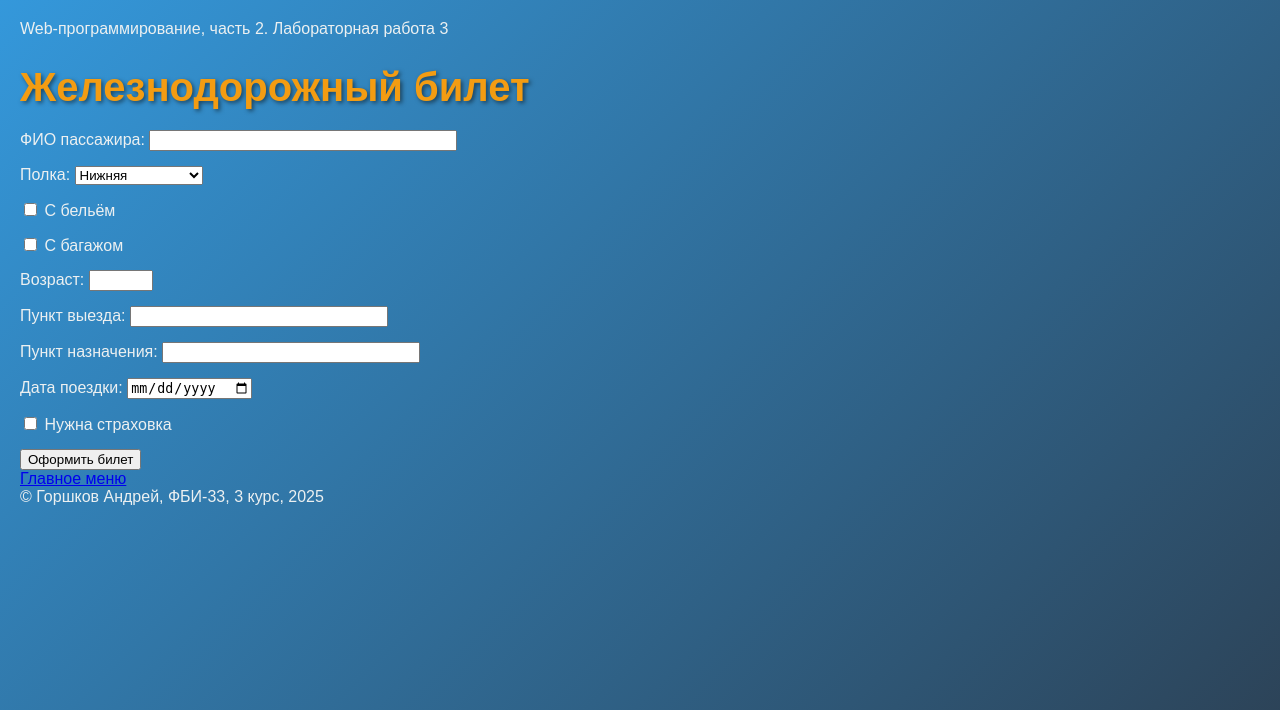
After one commit to ANDREY-GOR-69/web-back-labs, a Flask app: page /lab3/ticket in a window 1280 px wide. The commit adds this page. Shown: the top 710 px of the page. Run offline with Flask 3, Linux system fonts and the light colour scheme.

Commit message:
Железнодорожный билет

```diff
--- a/lab3.py
+++ b/lab3.py
@@ -77,3 +77,78 @@ def settings():
                          color=color,
                          bg_color=bg_color,
                          font_size=font_size)
+@lab3.route('/lab3/ticket')
+def ticket():
+    errors = {}
+
+    fio = request.args.get('fio')
+    shelf = request.args.get('shelf')
+    linen = request.args.get('linen') == 'on'
+    luggage = request.args.get('luggage') == 'on'
+    age_str = request.args.get('age')
+    departure = request.args.get('departure')
+    destination = request.args.get('destination')
+    travel_date = request.args.get('travel_date')
+    insurance = request.args.get('insurance') == 'on'
+
+    form_submitted = any([fio, shelf, age_str, departure, destination, travel_date])
+
+    if form_submitted:
+        if not fio:
+            errors['fio'] = 'Заполните ФИО пассажира'
+        if not shelf:
+            errors['shelf'] = 'Выберите полку'
+        if not age_str:
+            errors['age'] = 'Заполните возраст'
+        elif not age_str.isdigit() or not (1 <= int(age_str) <= 120):
+            errors['age'] = 'Возраст должен быть от 1 до 120 лет'
+        if not departure:
+            errors['departure'] = 'Заполните пункт выезда'
+        if not destination:
+            errors['destination'] = 'Заполните пункт назначения'
+        if not travel_date:
+            errors['travel_date'] = 'Выберите дату поездки'
+
+        if errors:
+            return render_template('lab3/ticket.html',
+                                 errors=errors,
+                                 fio=fio,
+                                 shelf=shelf,
+                                 linen=linen,
+                                 luggage=luggage,
+                                 age=age_str,
+                                 departure=departure,
+                                 destination=destination,
+                                 travel_date=travel_date,
+                                 insurance=insurance,
+                                 show_result=False)
+
+        age = int(age_str)
+        if age < 18:
+            price = 700
+        else:
+            price = 1000
+
+        if shelf in ['lower', 'side_lower']:
+            price += 100
+        if linen:
+            price += 75
+        if luggage:
+            price += 250
+        if insurance:
+            price += 150
+
+        return render_template('lab3/ticket.html',
+                             fio=fio,
+                             shelf=shelf,
+                             linen=linen,
+                             luggage=luggage,
+                             age=age,
+                             departure=departure,
+                             destination=destination,
+                             travel_date=travel_date,
+                             insurance=insurance,
+                             price=price,
+                             show_result=True)
+
+    return render_template('lab3/ticket.html', show_result=False)
--- /dev/null
+++ b/templates/lab3/ticket.html
@@ -0,0 +1,134 @@
+{% extends "base.html" %}
+
+{% block lab %}Лабораторная работа 3{% endblock %}
+
+{% block main %}
+    <h1>Железнодорожный билет</h1>
+
+    {% if show_result %}
+        <div style="border: 2px solid #333; padding: 20px; max-width: 600px; background: #f9f9f9;">
+            <h2 style="text-align: center; color: #d40000;">ЖЕЛЕЗНОДОРОЖНЫЙ БИЛЕТ</h2>
+
+            <div style="margin-bottom: 10px;">
+                <strong>Пассажир:</strong> {{ fio }}
+            </div>
+
+            <div style="margin-bottom: 10px;">
+                <strong>Тип билета:</strong> {{ 'Детский билет' if age < 18 else 'Взрослый билет' }}
+            </div>
+
+            <div style="margin-bottom: 10px;">
+                <strong>Маршрут:</strong> {{ departure }} → {{ destination }}
+            </div>
+
+            <div style="margin-bottom: 10px;">
+                <strong>Дата поездки:</strong> {{ travel_date }}
+            </div>
+
+            <div style="margin-bottom: 10px;">
+                <strong>Полка:</strong>
+                {% if shelf == 'lower' %}Нижняя
+                {% elif shelf == 'upper' %}Верхняя
+                {% elif shelf == 'side_upper' %}Верхняя боковая
+                {% elif shelf == 'side_lower' %}Нижняя боковая
+                {% endif %}
+            </div>
+
+            <div style="margin-bottom: 10px;">
+                <strong>Дополнительные услуги:</strong>
+                <ul>
+                    {% if linen %}<li>Бельё</li>{% endif %}
+                    {% if luggage %}<li>Багаж</li>{% endif %}
+                    {% if insurance %}<li>Страховка</li>{% endif %}
+                </ul>
+            </div>
+
+            <div style="border-top: 1px solid #333; padding-top: 10px; margin-top: 15px;">
+                <strong>Стоимость:</strong> {{ price }} руб.
+                <div style="font-size: 12px; color: #666;">
+                    ({{ 'Детский 700 руб' if age < 18 else 'Взрослый 1000 руб' }}
+                    {% if shelf in ['lower', 'side_lower'] %} + 100 руб (полка)
+                    {% endif %}
+                    {% if linen %} + 75 руб (бельё){% endif %}
+                    {% if luggage %} + 250 руб (багаж){% endif %}
+                    {% if insurance %} + 150 руб (страховка){% endif %})
+                </div>
+            </div>
+        </div>
+
+        <div style="margin-top: 20px;">
+            <a href="/lab3/ticket">Оформить новый билет</a>
+        </div>
+
+    {% else %}
+        {% if errors %}
+            <div style="color: red; background: #ffe6e6; padding: 10px; border-radius: 5px; margin-bottom: 20px;">
+                <strong>Исправьте следующие ошибки:</strong>
+                <ul>
+                    {% for error in errors.values() %}
+                        <li>{{ error }}</li>
+                    {% endfor %}
+                </ul>
+            </div>
+        {% endif %}
+
+        <form method="get" action="/lab3/ticket">
+            <div style="margin-bottom: 15px;">
+                <label>ФИО пассажира:</label>
+                <input type="text" name="fio" value="{{ fio or '' }}" style="width: 300px;">
+            </div>
+
+            <div style="margin-bottom: 15px;">
+                <label>Полка:</label>
+                <select name="shelf">
+                    <option value="lower" {{ 'selected' if shelf == 'lower' }}>Нижняя</option>
+                    <option value="upper" {{ 'selected' if shelf == 'upper' }}>Верхняя</option>
+                    <option value="side_upper" {{ 'selected' if shelf == 'side_upper' }}>Верхняя боковая</option>
+                    <option value="side_lower" {{ 'selected' if shelf == 'side_lower' }}>Нижняя боковая</option>
+                </select>
+            </div>
+
+            <div style="margin-bottom: 15px;">
+                <label>
+                    <input type="checkbox" name="linen" {{ 'checked' if linen }}> С бельём
+                </label>
+            </div>
+
+            <div style="margin-bottom: 15px;">
+                <label>
+                    <input type="checkbox" name="luggage" {{ 'checked' if luggage }}> С багажом
+                </label>
+            </div>
+
+            <div style="margin-bottom: 15px;">
+                <label>Возраст:</label>
+                <input type="number" name="age" value="{{ age or '' }}" min="1" max="120">
+            </div>
+
+            <div style="margin-bottom: 15px;">
+                <label>Пункт выезда:</label>
+                <input type="text" name="departure" value="{{ departure or '' }}" style="width: 250px;">
+            </div>
+
+            <div style="margin-bottom: 15px;">
+                <label>Пункт назначения:</label>
+                <input type="text" name="destination" value="{{ destination or '' }}" style="width: 250px;">
+            </div>
+
+            <div style="margin-bottom: 15px;">
+                <label>Дата поездки:</label>
+                <input type="date" name="travel_date" value="{{ travel_date or '' }}">
+            </div>
+
+            <div style="margin-bottom: 15px;">
+                <label>
+                    <input type="checkbox" name="insurance" {{ 'checked' if insurance }}> Нужна страховка
+                </label>
+            </div>
+
+            <div>
+                <button type="submit">Оформить билет</button>
+            </div>
+        </form>
+    {% endif %}
+{% endblock %}
```
Also changed, not shown: templates/lab3/lab3.html (+19 -8 lines).
